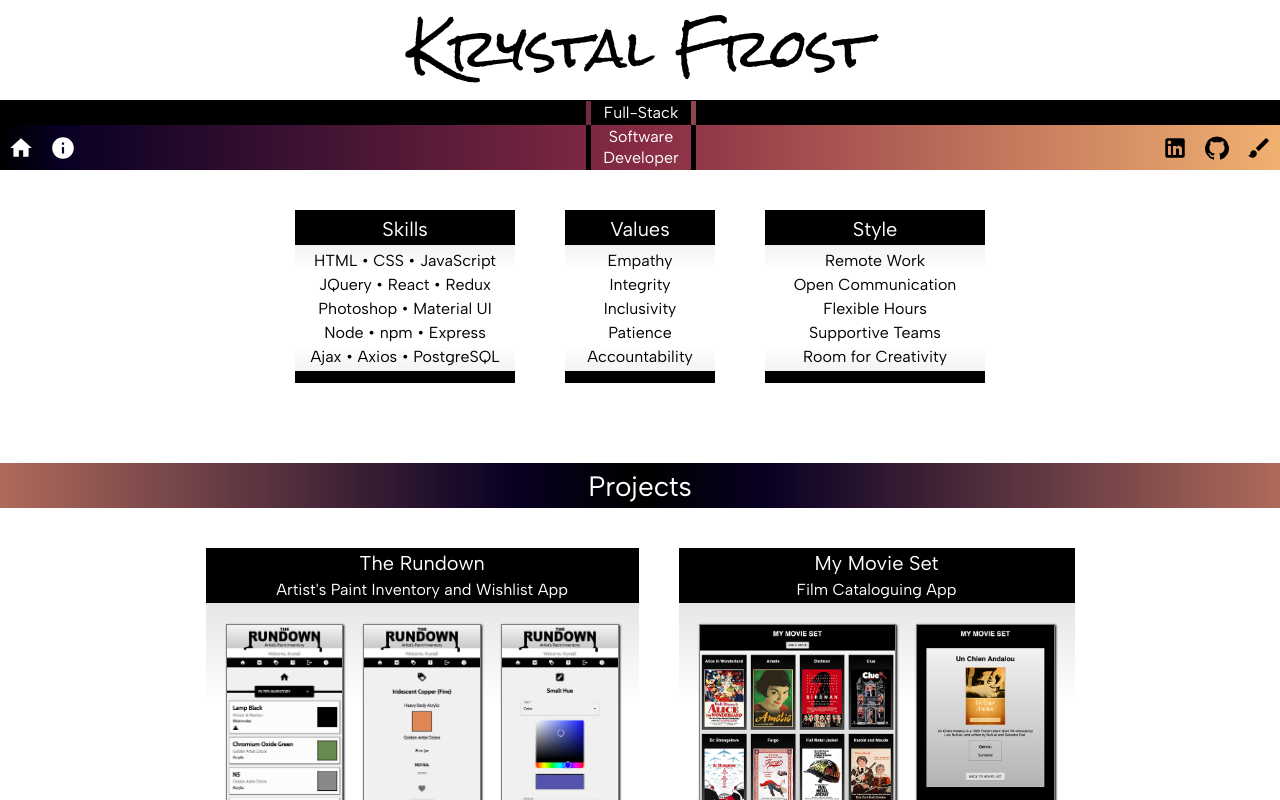
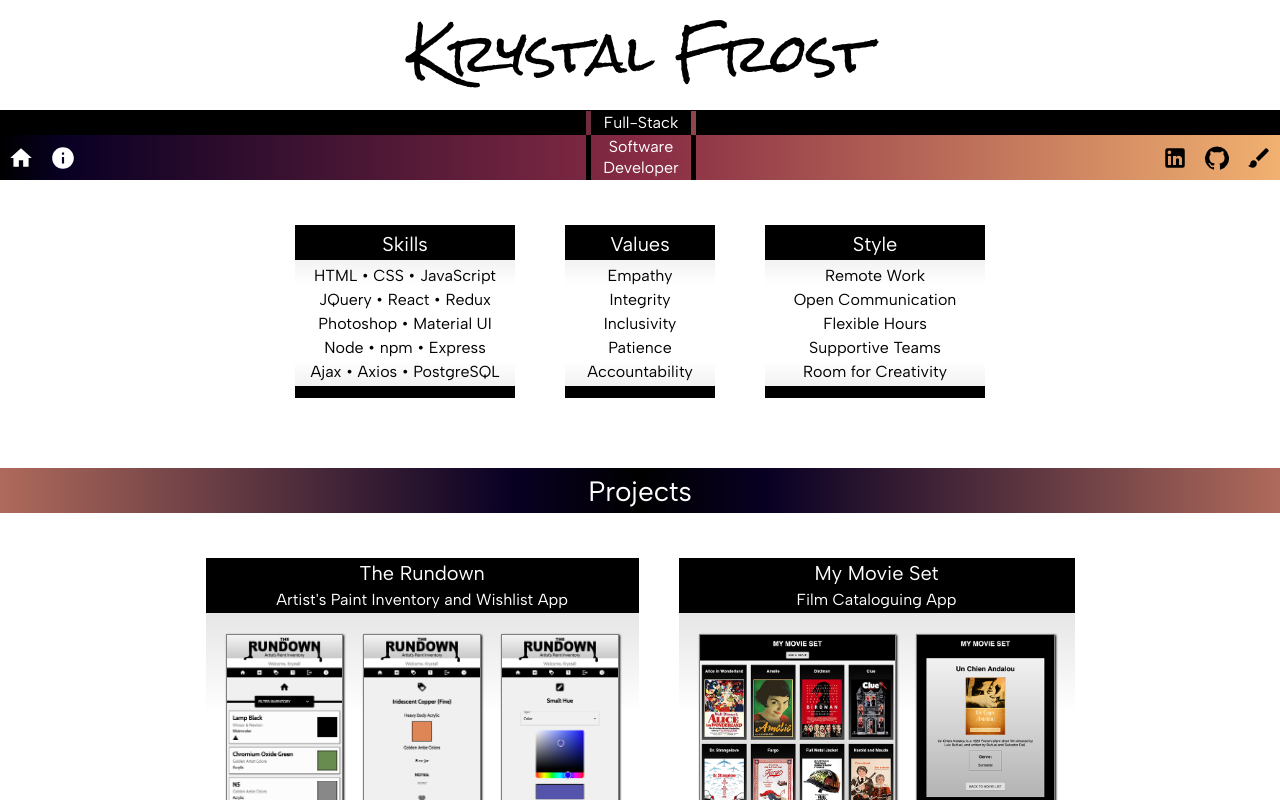
Before and after one commit to librarykrystal/portfolio, a React (Create React App) app: page /#/home in a window 1280 px wide. Shown: the top 800 px of the page. Built offline with nearby package versions, Linux system fonts and the light colour scheme; a web font is replaced by a local one.

Commit message:
CSS edits.

```diff
--- a/src/components/App/App.css
+++ b/src/components/App/App.css
@@ -21,7 +21,7 @@ Header
   flex-direction: column;
   grid-template-rows: 2;
   top: 0;
-  height: 85px;
+  height: 95px;
   overflow: visible;
 }
 
@@ -37,7 +37,7 @@ Header
   grid-row-start: 2;
   width: 100px;
   position: absolute;
-  top: 100px;
+  top: 110px;
   height: 70px;
   justify-self: center;
   text-align: center;
@@ -102,7 +102,7 @@ Home — Skills / Values
   grid-column-start: 1;
   width: 220px;
   background-color: black;
-  margin-top: 20px;
+  margin-top: 25px;
   margin-right: 25px;
   justify-self: center;
   display: grid;
@@ -135,7 +135,7 @@ Home — Skills / Values
   min-width: 150px;
   max-width: 250px;
   background-color: black;
-  margin-top: 20px;
+  margin-top: 25px;
   margin-left: 25px;
   margin-right: 25px;
   justify-self: center;
@@ -148,7 +148,7 @@ Home — Skills / Values
   grid-column-start: 3;
   width: 220px;
   background-color: black;
-  margin-top: 20px;
+  margin-top: 25px;
   margin-left: 25px;
   justify-self: center;
   display: grid;
@@ -163,8 +163,8 @@ Projects
 .projectsHeaderBox {
   grid-row-start: 1;
   height: 45px;
-  margin-top: 60px;
-  margin-bottom: 0px;
+  margin-top: 50px;
+  margin-bottom: 5px;
   color: white;
   background: linear-gradient(90deg, #af6a5b 0%, rgba(9,0,36,1) 40%, rgba(0,0,0,1) 50%, rgba(9,0,36,1) 60%, #af6a5b 100%);
   text-align: center;
```
